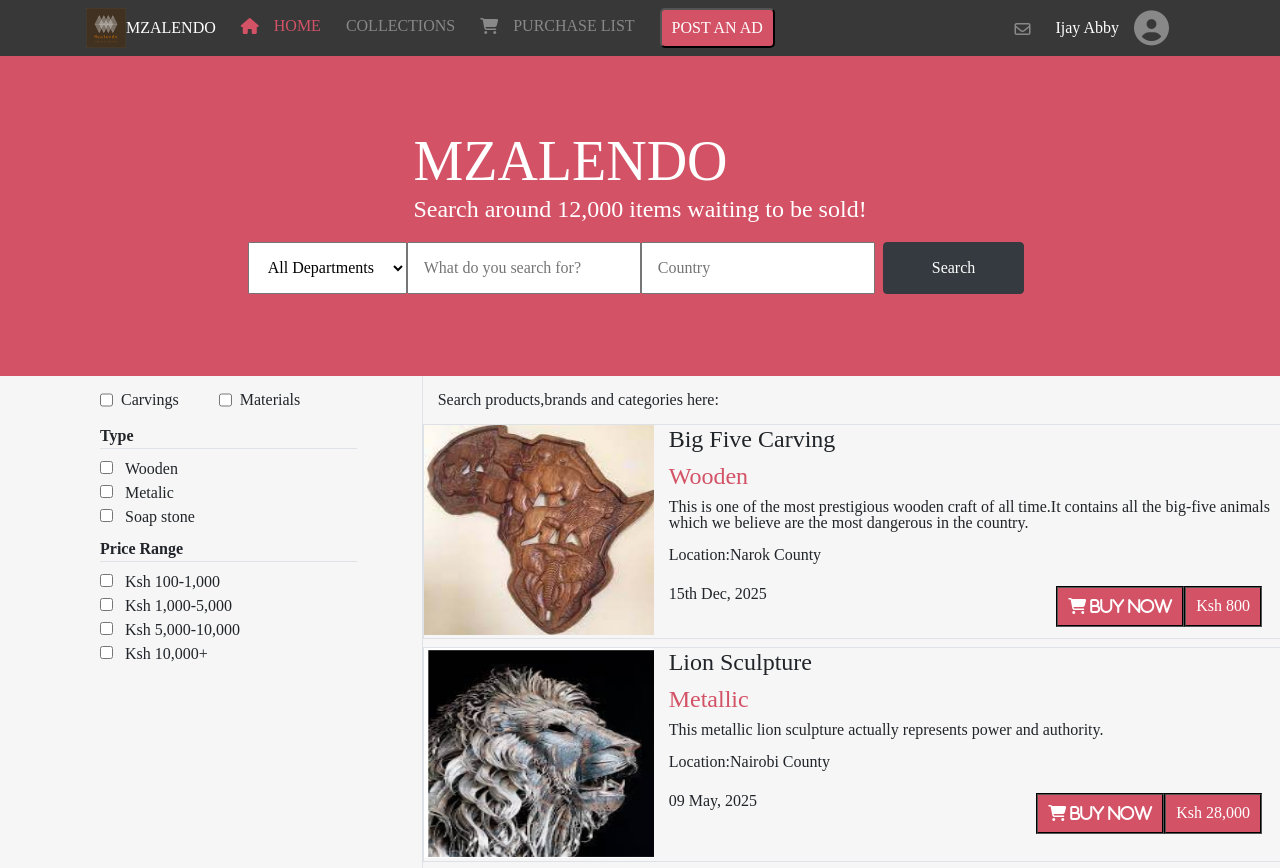
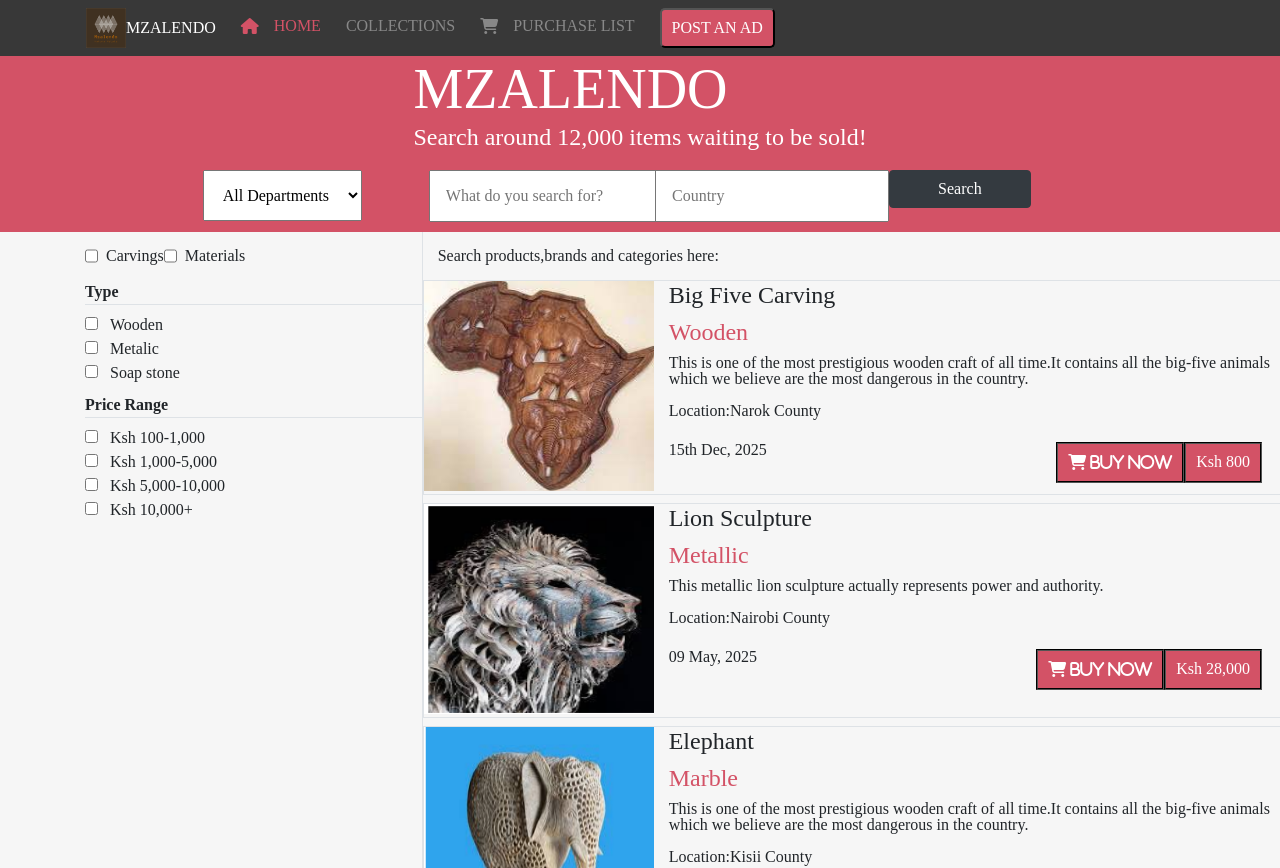
Before and after one commit to IjayAbby/Mzalendo-Online-Shop, a website: page search.html in a window 1280 px wide. Shown: the top 868 px of the page. Drawn offline with nearby package versions, Linux system fonts and the light colour scheme; some icons are missing.

Commit message:
Search page

```diff
--- a/search.html
+++ b/search.html
@@ -14,7 +14,14 @@
 </head>
 
 <body>
-    <nav class="navbar navbar-collapse">
+
+    <nav class="navbar navbar-expand-lg ">
+
+        <button class="navbar-toggler" type="button" data-toggle="collapse" data-target="#navbarNavDropdown"
+            aria-controls="navbarNavDropdown" aria-expanded="false" aria-label="Toggle navigation">
+            <span class="navbar-toggler-icon"></span>
+        </button>
+        <div class="collapse navbar-collapse" id="navbarNavDropdown">
             <ul>
                 <li>
                     <a href="#">
@@ -46,44 +53,42 @@
                     </a>
                 </li>
             </ul>
-        <ul>
-            <li>
-                <a class="" href="#">
-                    <i class="far fa-envelope email gray-color"></i>
-                </a>
-            </li>
-            <li class="">
-                <a href="#">
-                    <h6 class="list-space white-color">Ijay Abby</h6>
-                    <i class="fas fa-user-circle gray-color"></i>
-                </a>
-            </li>
-        </ul>
+        </div>
     </nav>
 
-    <section class="search-hero-section">
+
+    <section class="search-hero-section container-fluid">
 
         <div class="hero-text">
             <h1 class="display-4 text-white">MZALENDO</h1>
             <p class="h4  text-white">Search around 12,000 items waiting to be sold!</p>
         </div>
-        <div class="search-area">
-            <select name="departments" id="departments" class="search-contents">
+        <div class="container search-area">
+            <div class="row">
+                <div class="col-sm-3"> <select name="departments" id="departments" class="search-contents">
                         <option disabled="" selected="" value="">All Departments</option>
                         <option value="shuka">Shukas</option>
                         <option value="beads">Beads</option>
                         <option value="shoes">Shoes</option>
                         <option value="carvings">Carvings</option>
-            </select>
-            <input type="text" id="search" class="search-contents" placeholder="What do you search for?">
-            <input type="text" id="county" class="search-contents" placeholder="Country">
-            <button type="button" class="btn btn-dark px-5 mx-2">Search</button>
+                    </select></div>
+                <div class="col-sm-3"> <input type="text" id="search" class="search-contents"
+                        placeholder="What do you search for?"></div>
+                <div class="col-sm-3"><input type="text" id="county" class="search-contents" placeholder="Country">
+                </div>
+                <div class="col-sm-3"> <button type="button" class="btn btn-dark px-5 mx-2">Search</button></div>
+
+            </div>
+
         </div>
 
     </section>
 
+
+
+
     <div class="row main-section-search">
-        <div class="col-4">
+    <div class="col-sm-4 d-sm-none d-md-block search-pane">
             <aside class="aside-section">
                 <div class="d-flex py-3 ">
                     <input type="checkbox" id="carving" name="carving" value="carving">
@@ -130,7 +135,7 @@
             </aside>
         </div>
     <!-- MAIN SECTION -->
-        <div class="col-8 border-left border-right">
+    <div class="col-sm-4 col-md-8 border-left border-right">
             <main>
                 <div>
                     <h1 class="py-3">
@@ -257,7 +262,7 @@
     </div>
     </div>
 
-    <footer class="border-top border-bottom">
+    <!-- <footer class="border-top border-bottom">
         <div class="row">
         <div class="col d-flex">
             <div class="footer-logo-area col-4 pl-2">
@@ -335,7 +340,7 @@
         <a href="#"><i class="text-muted fab fa-linkedin plus-icon"></i></a>
         </div>
     </div>
-    </footer>
+    </footer> -->
 
 
 </body>
--- a/styles/style.scss
+++ b/styles/style.scss
@@ -21,6 +21,11 @@
     color: $whiteColor;
 }
 
+
+img {
+    width: 100%;
+}
+
 .gray-color {
     color: $grayColor;
 }
@@ -38,7 +43,7 @@
 }
 
 body {
-    max-width: 100%;
+
     font-family: $font-gotham-light;
 }
 // NAVIGATION
@@ -225,16 +230,19 @@ section {
 
 .search-hero-section {
     background-color: $pinkColor;
-    height: 40vh;
+    height: 40%;
 }
 
+.search-pane {
+    padding: 0;
+}
 .aside-section {
     margin-left: 100px;
-    margin-right: 50px;
+    // margin-right: 50px;
 }
 
 .aside-heading {
-    margin-left: 40px;
+    // margin-left: 40px;
 }
 .material-checkbox {
     display: flex;
@@ -251,6 +259,9 @@ section {
 }
 
 .carving-image {
+//     width: 100%;
+//   height: auto;
+// object-fit: cover;
     width: 230px;
     height: 210px;
 }
```
Also changed, not shown: styles/style.css, 1 other file. Lines whose indentation alone changed are shown as unchanged.
